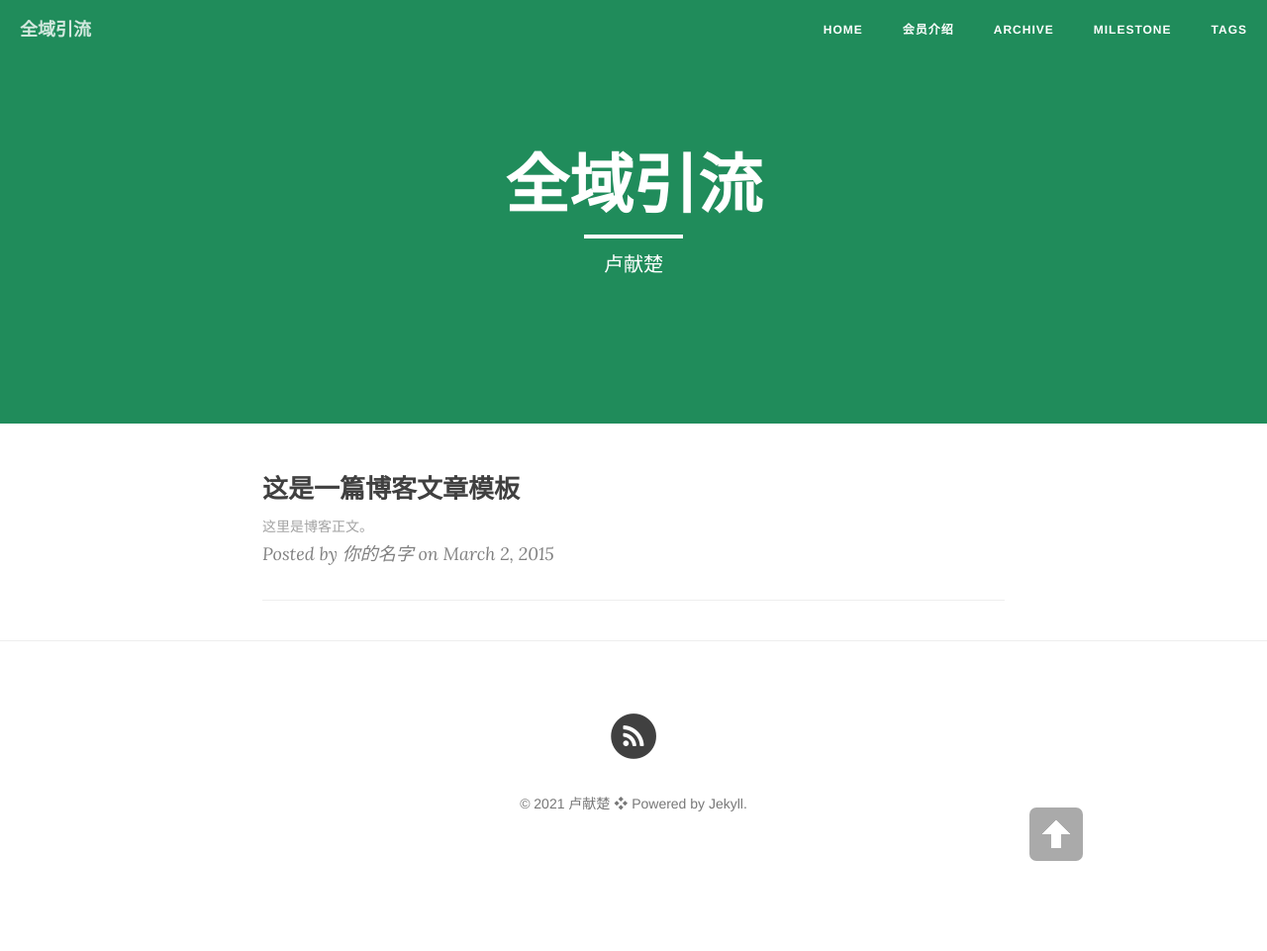
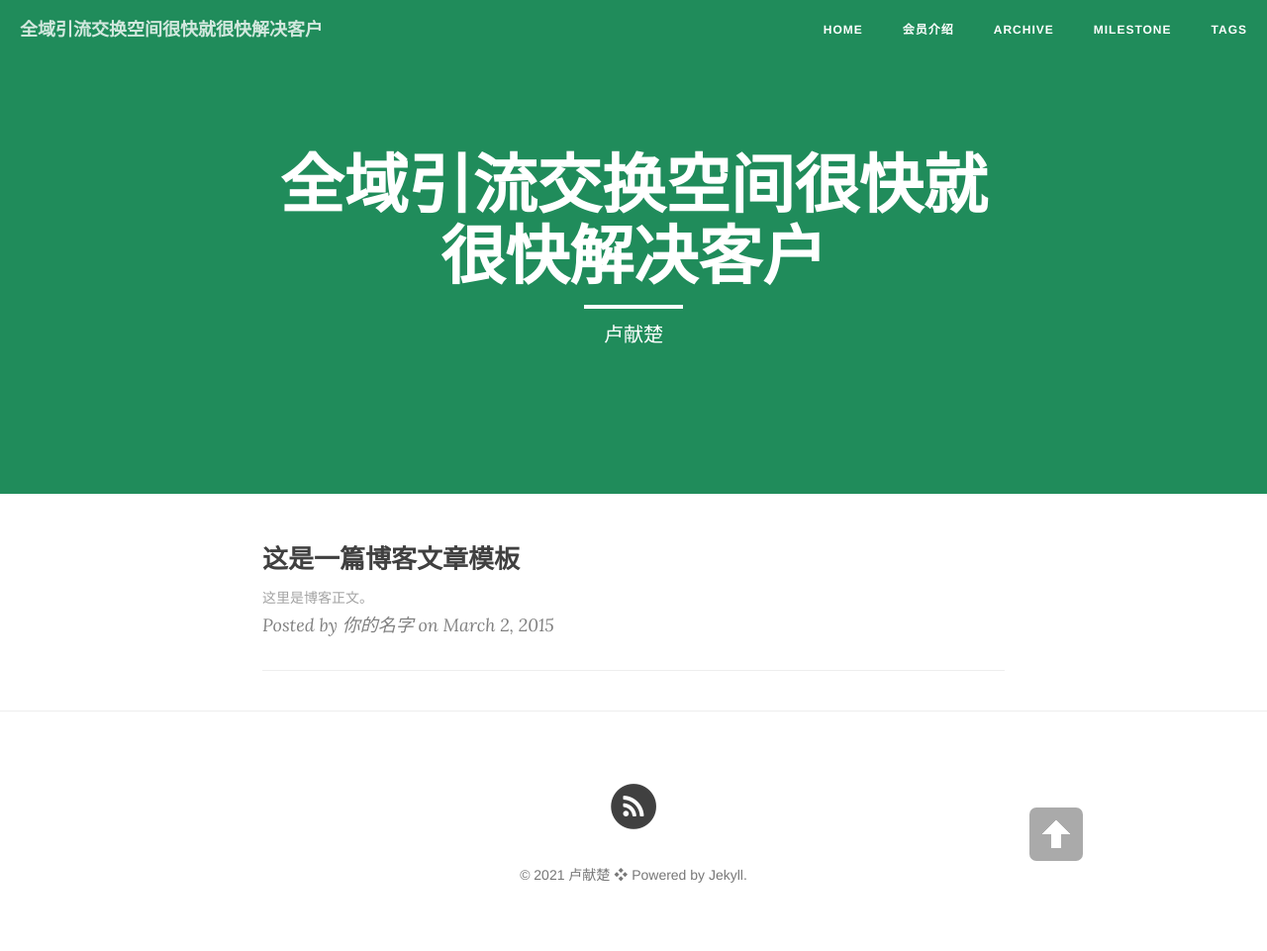
Before and after one commit to luxianchu/luxianchu.github.io, a Jekyll site: the page built from index.html, in a window 1280 px wide. Shown: the whole page at 99% size. Built offline with Jekyll 4.4.1, drawn with Linux system fonts in a browser that asks for light colours; nearby versions of some CDN libraries; the list of posts is cut into pages by our own code; before the commit the page ends 900 px from its top, so only the background shows below that.

Commit message:
Update _config.yml

```diff
--- a/_config.yml
+++ b/_config.yml
@@ -1,5 +1,5 @@
 # Site settings
-title: 全域引流 # 你的博客名字，可以定义修订
+title: 全域引流交换空间很快就很快解决客户 # 你的博客名字，可以定义修订
 header-img: "img/green.jpg"
 tagline: "cn"
 description: "这是我的博客，全域引流"  # 一句话描述你的博客
```
